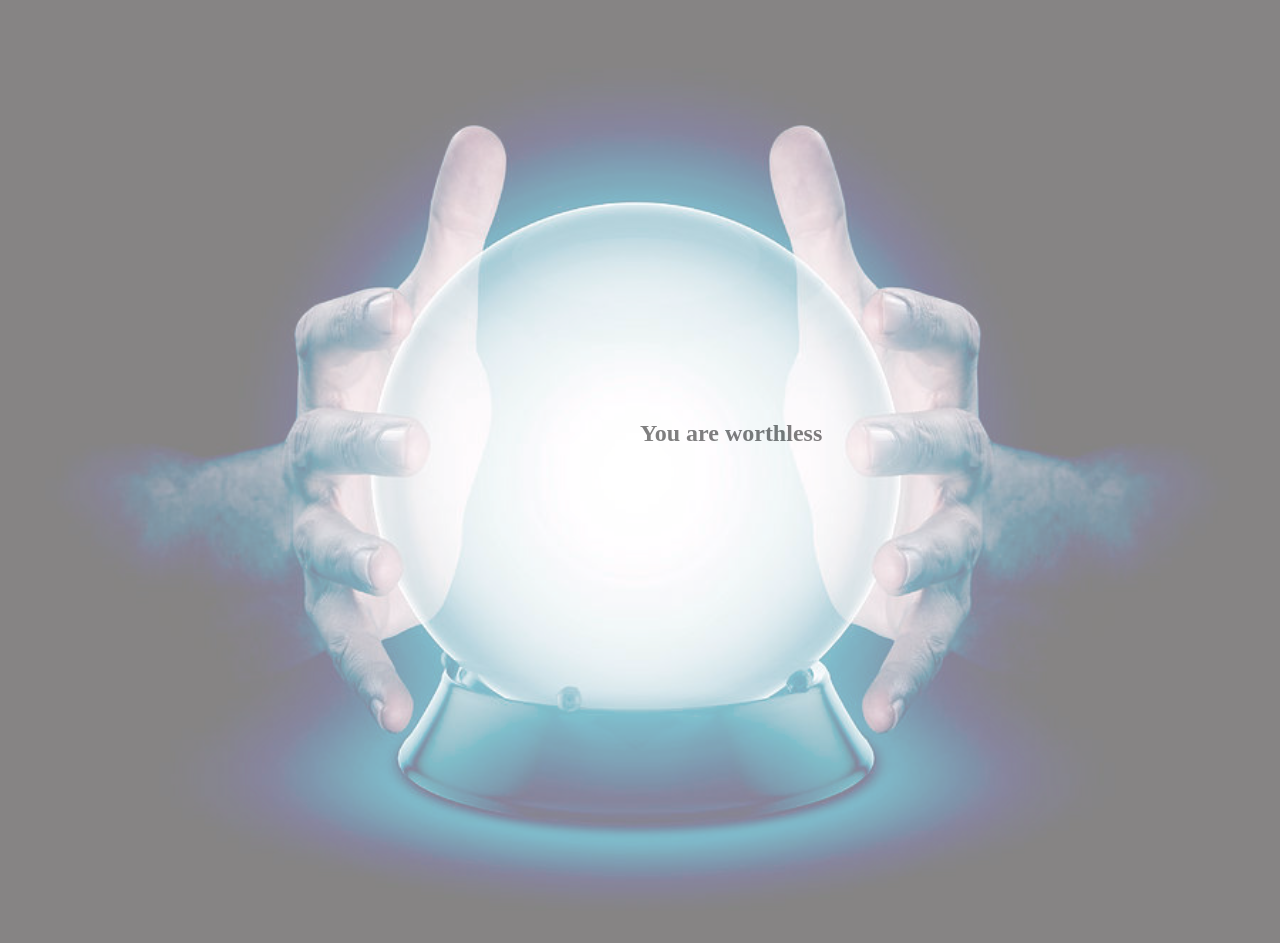
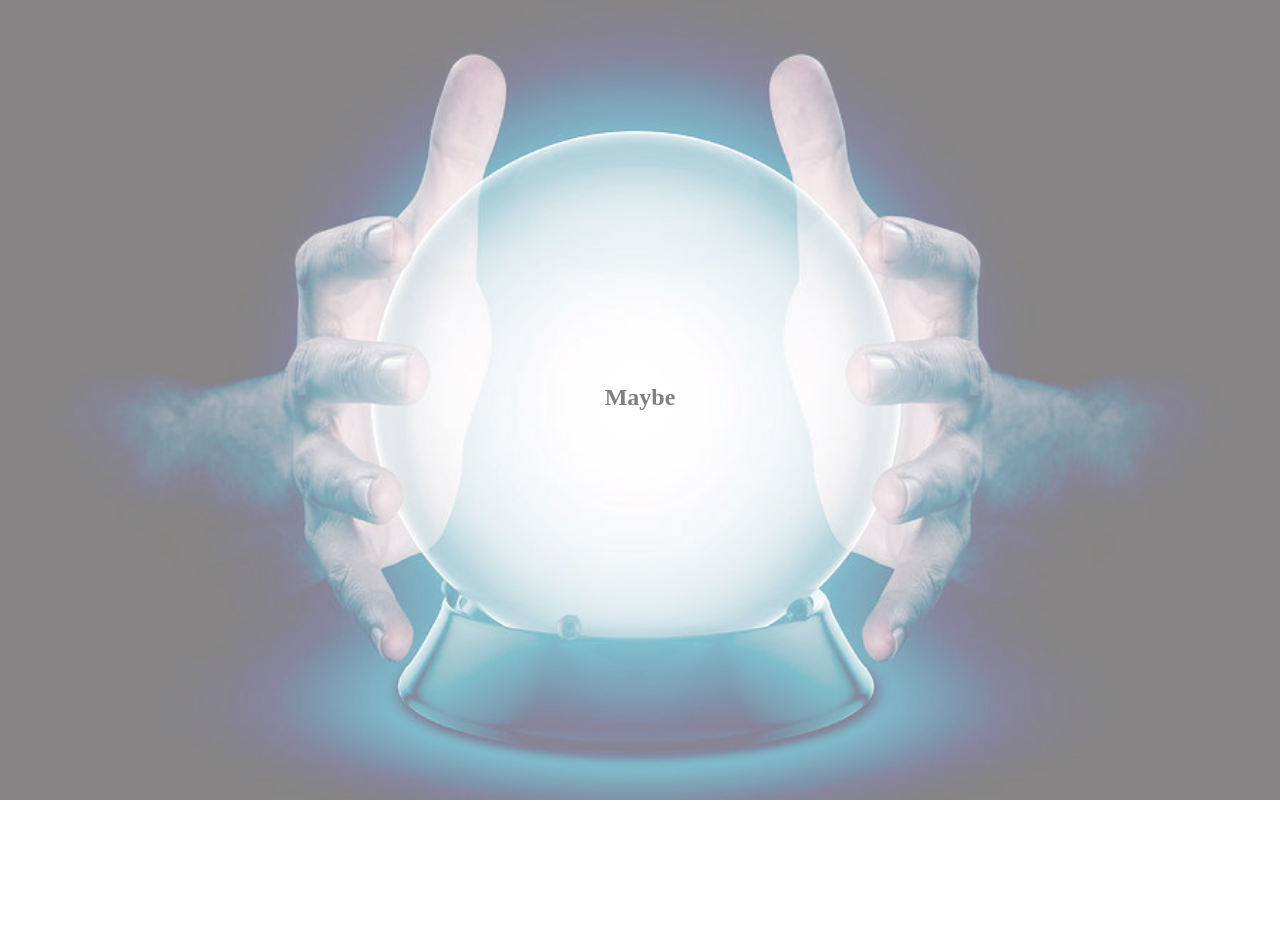
Before and after one commit to helagro/psychic-website-collaboration, a plain HTML site: page crystal_ball.html in a window 1280 px wide. After the commit the page ends 800 px from the top, so only its background shows below. Drawn offline with Linux system fonts and the light colour scheme.

Commit message:
centered text, centered ball

```diff
--- a/scripts/crystal_ball.js
+++ b/scripts/crystal_ball.js
@@ -1,5 +1,5 @@
 
-const messages = ["True", "False", "Yes", "No", "You are worthless", "Great fortune awaits you"]
+const messages = ["True", "False", "Yes", "No", "Maybe", "Go for it"]
 const msgDisplay = document.getElementById("msg_display")
 
 
--- a/stylesheets/crystal_ball.css
+++ b/stylesheets/crystal_ball.css
@@ -4,17 +4,19 @@ body{
 }
 
 #msg_display{
-    left: 50%;
-    position: absolute;
-    top: 50%;
+    top: 48%;
+    left: 0;
+    margin: auto;
+    position: fixed;
+    right: 0;
 }
 
 .crystal_background{
     height: 100%;
     left: 0;
+    object-fit: cover;
     opacity: .5;
     position: fixed;
     width: 100%;
     z-index: 2;
-   position: relative;
 }
```
